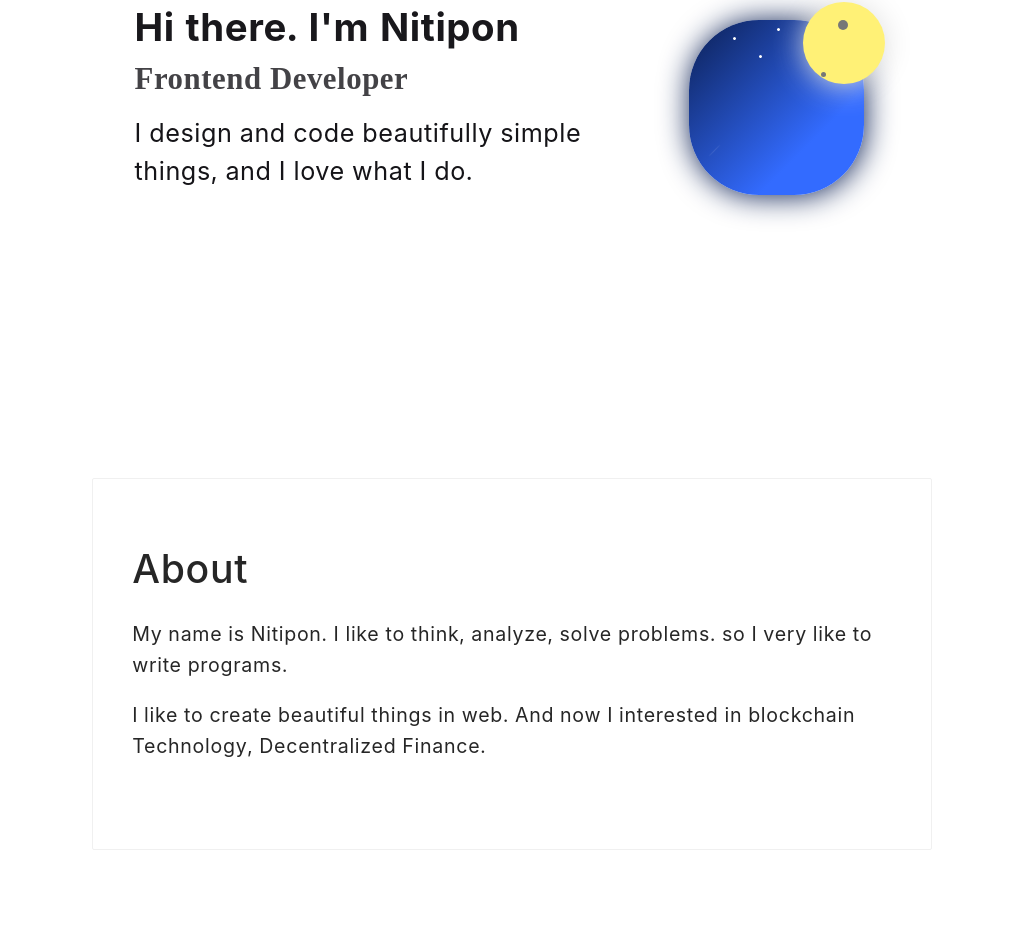
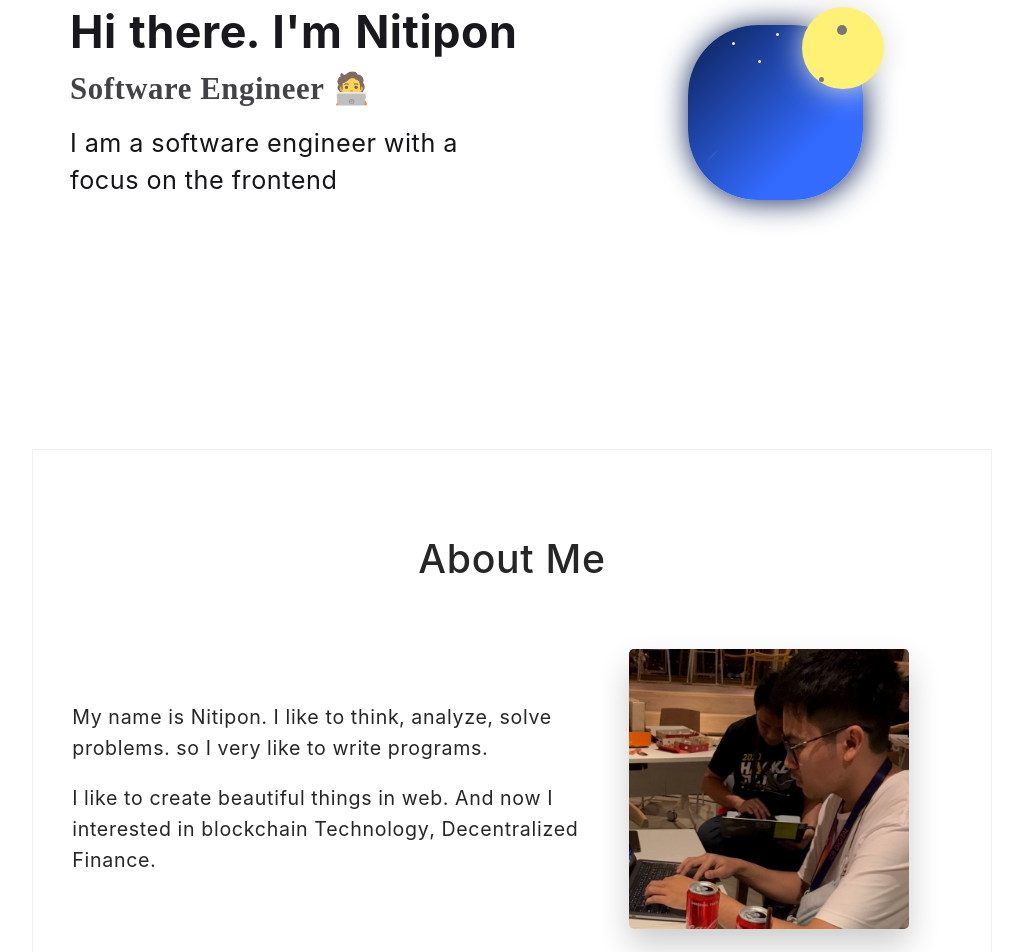
Before and after one commit to Armakuji/portfolio, a React (Create React App) app: page / in a window 1280 px wide. Shown: the part 280-1232 px from the top of the page, without its empty margins (128-1151 px from the left). Before the commit the page ends 1144 px from the top, so only its background shows below. Built offline with nearby package versions, Linux system fonts and the light colour scheme.

Commit message:
feat(ImproveUI): add info in about section

```diff
--- a/src/components/AboutSection/AboutSection.tsx
+++ b/src/components/AboutSection/AboutSection.tsx
@@ -1,12 +1,14 @@
 import React from "react";
 import styled from "styled-components";
-import { Card } from "antd";
+import { Card, Row, Col } from "antd";
+import ProfileImage from "utils/images/profile_image.png";
 
-const AboutSectionWrapper = styled.div`
+const AboutContainer = styled.div`
   background-color: transparent;
   min-height: 400px;
   min-width: 375px;
   margin-top: 4em;
+  padding-bottom: 4em;
   padding-right: 1rem;
   padding-left: 1rem;
   display: flex;
@@ -24,20 +26,39 @@ const AboutSectionWrapper = styled.div`
     }
 
     @media (min-width: 770px) {
-      max-width: 840px;
+      max-width: 960px;
     }
   }
 
   div {
     margin: 1em auto;
   }
+
+  .title {
+    text-align: center;
+  }
+`;
+
+const ProfileImageContainer = styled.div`
+  background-image: url(${ProfileImage});
+  background-repeat: no-repeat;
+  background-size: cover;
+  background-position: center;
+  width: 280px;
+  height: 280px;
+  border-radius: 0.25em;
+  box-shadow: 0 1rem 2rem hsl(0 0% 0% / 20%);
 `;
 
 const AboutSection = () => {
   return (
-    <AboutSectionWrapper>
+    <AboutContainer>
       <Card className="card">
-        <h1>About</h1>
+        <div className="title">
+          <h1>About Me</h1>
+        </div>
+        <Row justify="center" align="middle">
+          <Col xs={24} md={14}>
             <div>
               My name is Nitipon. I like to think, analyze, solve problems. so I
               very like to write programs.
@@ -46,8 +67,13 @@ const AboutSection = () => {
               I like to create beautiful things in web. And now I interested in
               blockchain Technology, Decentralized Finance.
             </div>
+          </Col>
+          <Col xs={24} md={10}>
+            <ProfileImageContainer />
+          </Col>
+        </Row>
       </Card>
-    </AboutSectionWrapper>
+    </AboutContainer>
   );
 };
 
--- a/src/components/IntroSection/IntroSection.styled.tsx
+++ b/src/components/IntroSection/IntroSection.styled.tsx
@@ -27,9 +27,8 @@ export const ContentWrapper = styled.div`
   letter-spacing: 0.04em;
   display: flex;
   justify-content: center;
-
-  padding-bottom: 15vmax;
   padding-top: 15vmax;
+  padding-bottom: 12vmax;
 `;
 
 export const Content = styled.div`
@@ -37,9 +36,9 @@ export const Content = styled.div`
   align-items: center;
   justify-content: center;
   line-height: 1.5;
+  padding: 0 2em;
 
   h1 {
-    font-size: 2.4rem;
     color: #151418;
     opacity: 0.98;
     font-weight: bold;
@@ -47,7 +46,6 @@ export const Content = styled.div`
   }
 
   h2 {
-    font-size: 2.2em;
     font-weight: bold;
     opacity: 0.8;
     font-family: proxima-nova;
@@ -58,12 +56,12 @@ export const Content = styled.div`
   p {
     word-wrap: break-word;
     margin-top: 0.5em;
-    font-size: 1.8em;
+
     color: #151418;
   }
 
   .ant-row {
-    min-width: 375px;
+    min-width: 100%;
   }
 
   .description-box {
@@ -78,34 +76,35 @@ export const Content = styled.div`
     max-width: 560px;
   }
 
-  @media (min-width: 992px) {
-    max-width: 960px;
-  }
+  @media (min-width: 375px) {
+    h1 {
+      font-size: 2.4rem;
+    }
 
-  @media (min-width: 770px) {
-    max-width: 840px;
-
-    .description-box {
-      width: 540px;
+    h2 {
+      font-size: 2rem;
     }
 
     p {
-      max-width: 460px;
+      word-wrap: break-word;
+      font-size: 1.4rem;
     }
   }
 
-  @media (max-width: 768px) {
+  @media (min-width: 800px) {
+    width: 960px;
+
     h1 {
       font-size: 2.8rem;
     }
 
     h2 {
-      font-size: 2.2rem;
+      font-size: 2.2em;
     }
 
     p {
-      word-wrap: break-word;
-      font-size: 1.4rem;
+      max-width: 460px;
+      font-size: 1.8em;
     }
   }
 `;
--- a/src/components/IntroSection/IntroSection.tsx
+++ b/src/components/IntroSection/IntroSection.tsx
@@ -14,18 +14,15 @@ const IntroSection = () => {
     <IntroContrainer>
       <ContentWrapper>
         <Content>
-          <Row justify="center" align="middle" gutter={[40, 40]}>
-            <Col xs={24} md={16}>
+          <Row justify="center" align="middle" gutter={[20, 20]}>
+            <Col xs={24} md={14}>
               <div className="description-box">
                 <h1>Hi there. I'm Nitipon</h1>
-                <h2>Frontend Developer</h2>
-                <p>
-                  I design and code beautifully simple things, and I love what I
-                  do.
-                </p>
+                <h2>Software Engineer 🧑‍💻</h2>
+                <p>I am a software engineer with a focus on the frontend</p>
               </div>
             </Col>
-            <Col xs={24} md={8}>
+            <Col xs={24} md={10}>
               <IconWrapper>
                 <NightIcon />
               </IconWrapper>
```
Also changed, not shown: src/utils/images/profile_image.png (added). Lines whose indentation alone changed are shown as unchanged.
